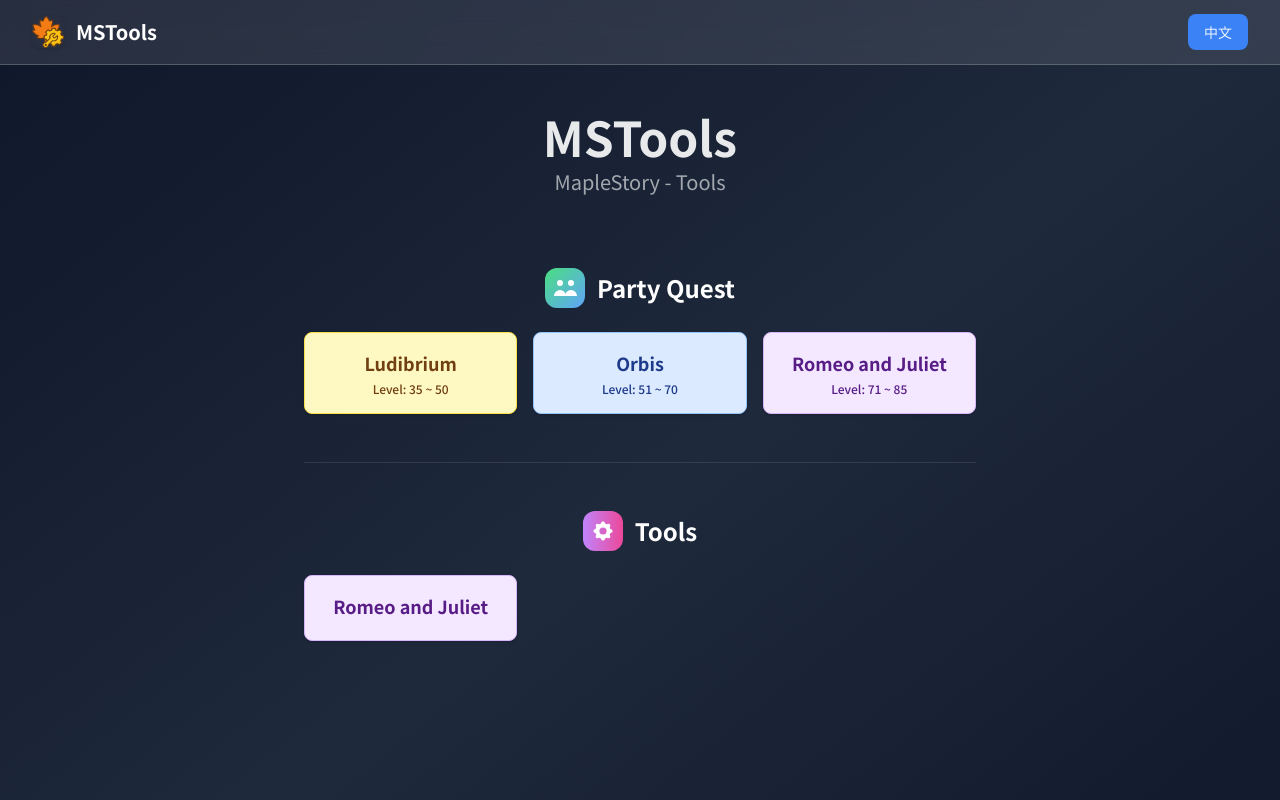
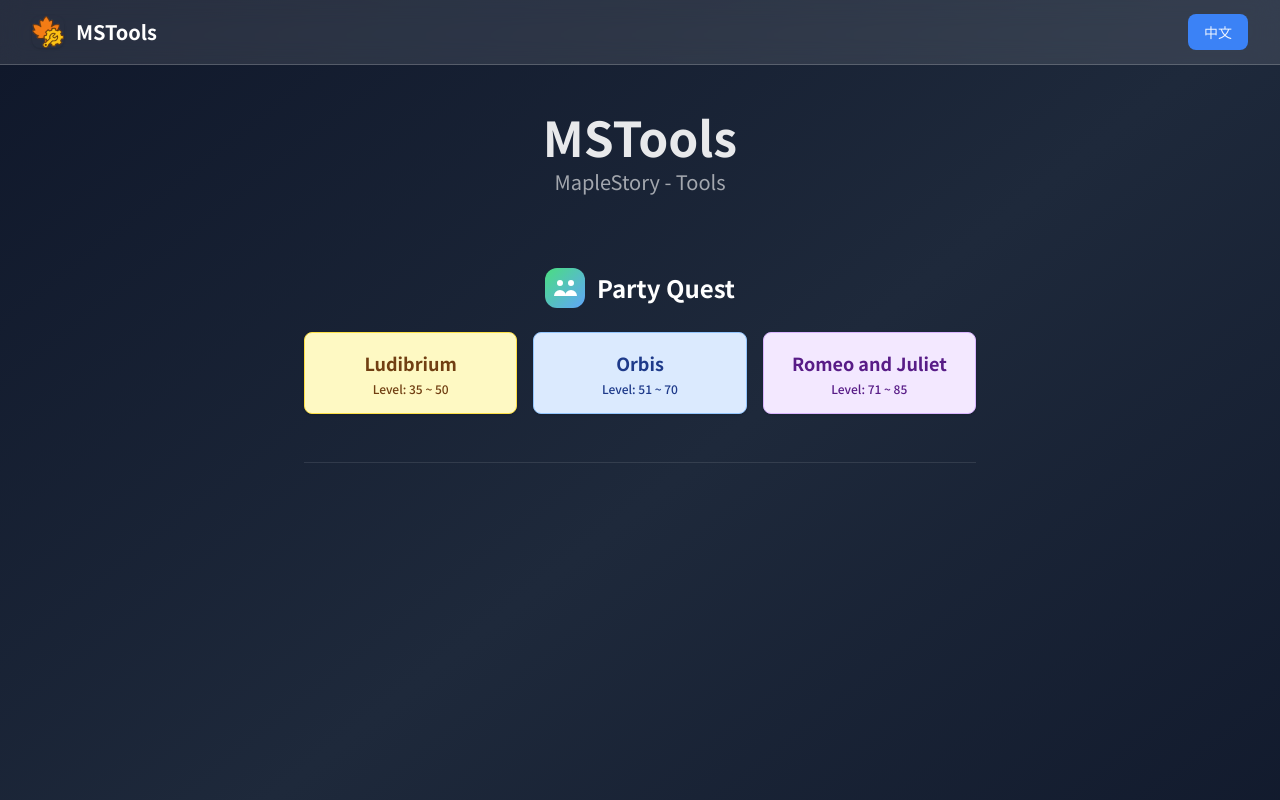
Before and after one commit to Heartkage/ms-tools, a Next.js app: page / in a window 1280 px wide. Shown: the top 800 px of the page. Built offline with nearby package versions, Linux system fonts and the light colour scheme.

Commit message:
home: hide RJ tool entry

```diff
--- a/app/page.tsx
+++ b/app/page.tsx
@@ -53,7 +53,7 @@
           </div>
 
           {/* Tools Section */}
-          <div className="w-full max-w-2xl flex flex-col items-center space-y-4">
+          <div className="hidden w-full max-w-2xl flex flex-col items-center space-y-4">
             <div className="flex items-center mb-2">
               <div className="w-10 h-10 bg-gradient-to-r from-purple-400 to-pink-500 rounded-xl flex items-center justify-center mr-3">
                 <svg className="w-6 h-6 text-white" fill="currentColor" viewBox="0 0 20 20">
```
